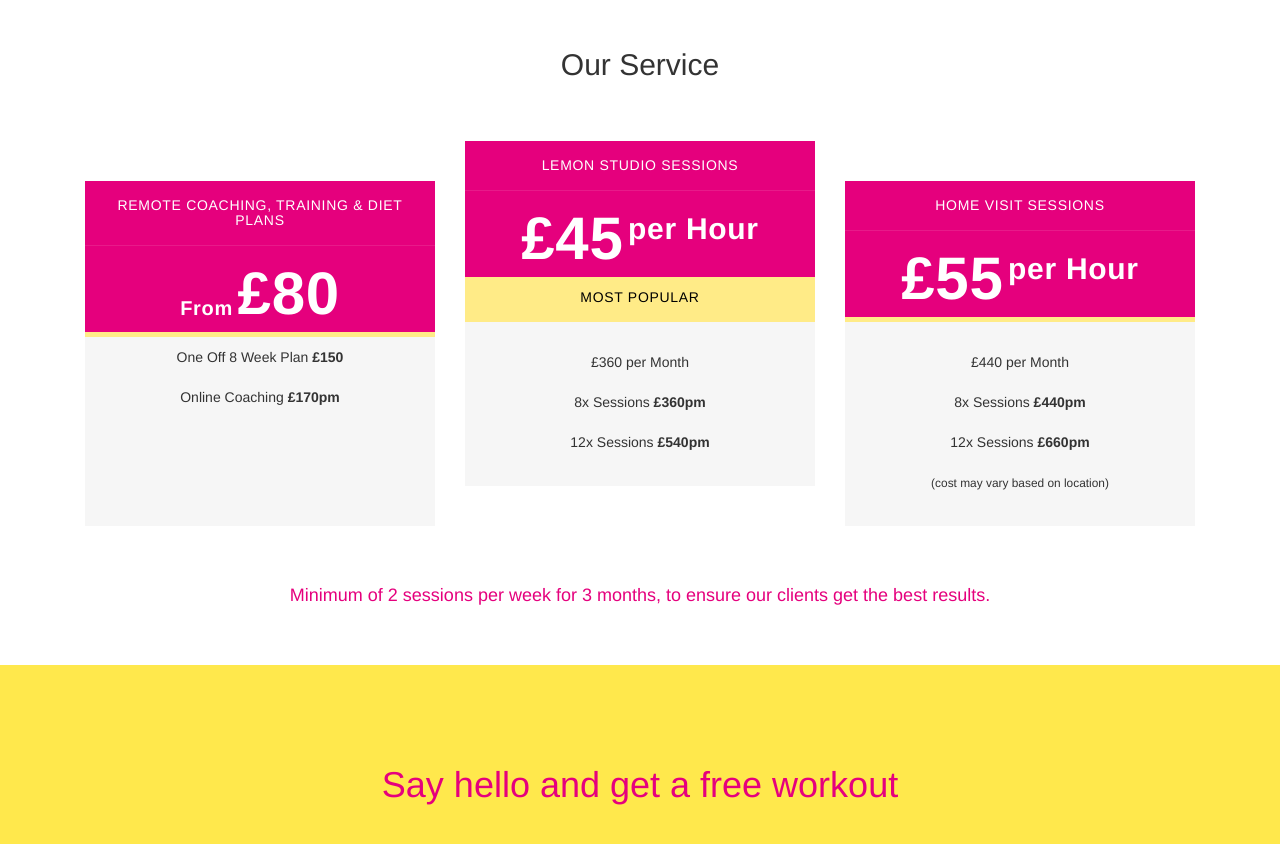
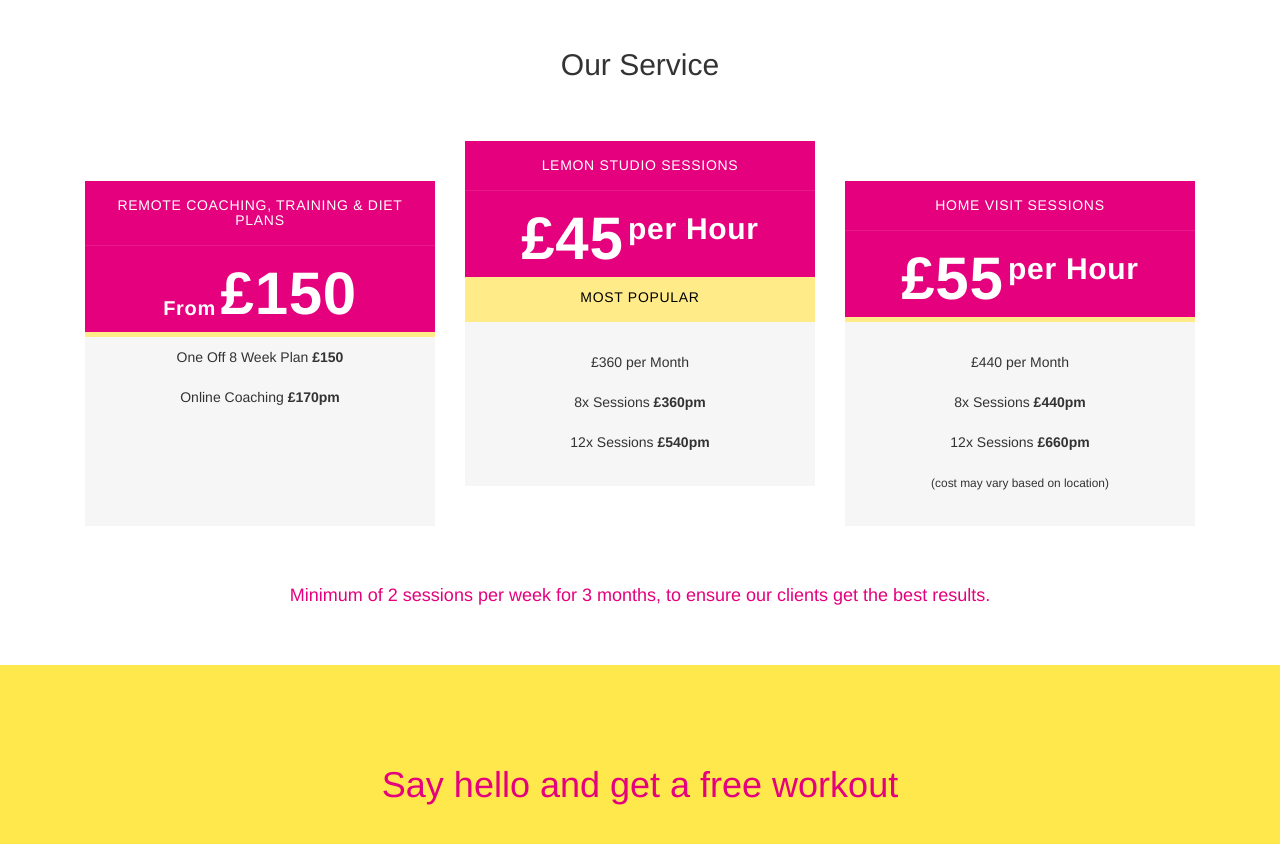
Before and after one commit to olliem/lemon-studios, a Jekyll site: the page built from index.html, in a window 1280 px wide and 900 px high, scrolled down 2036 px. Shown: the top 844 px of the window. Built offline with Jekyll 4.4.1, drawn with Linux system fonts in a browser that asks for light colours; nearby versions of some CDN libraries; comment, search, counter and statistics services are not loaded.

Commit message:
Update index.html

```diff
--- a/index.html
+++ b/index.html
@@ -323,7 +323,7 @@ layout: default
     					<h4 class="price-title">Remote Coaching, Training & Diet Plans</h4>
     					<div class="price">
     						<span class="price-currency">From</span>
-    						<span class="price-number">£80</span>
+    						<span class="price-number">£150</span>
                 <span class="price-decimal"></span>
     					</div>
     					<div class="price-description"></div>
```
